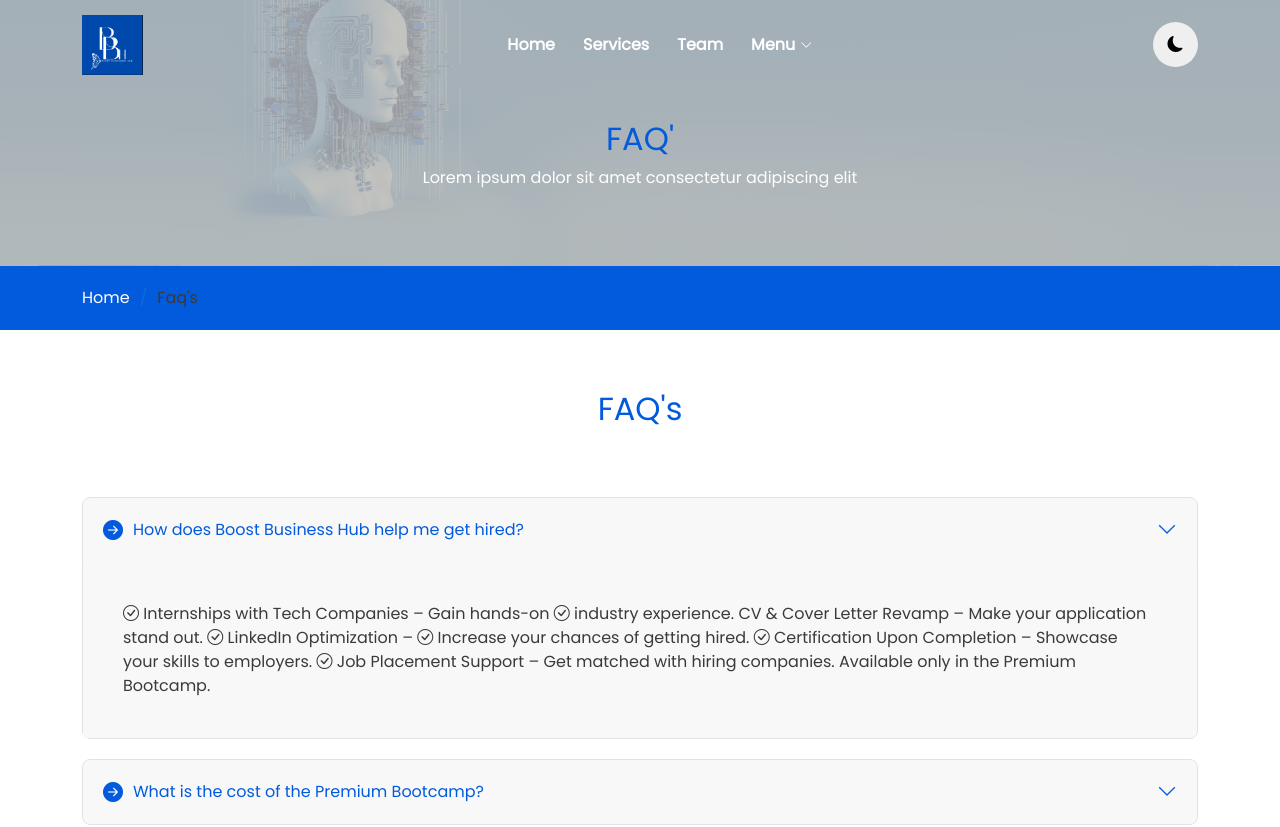
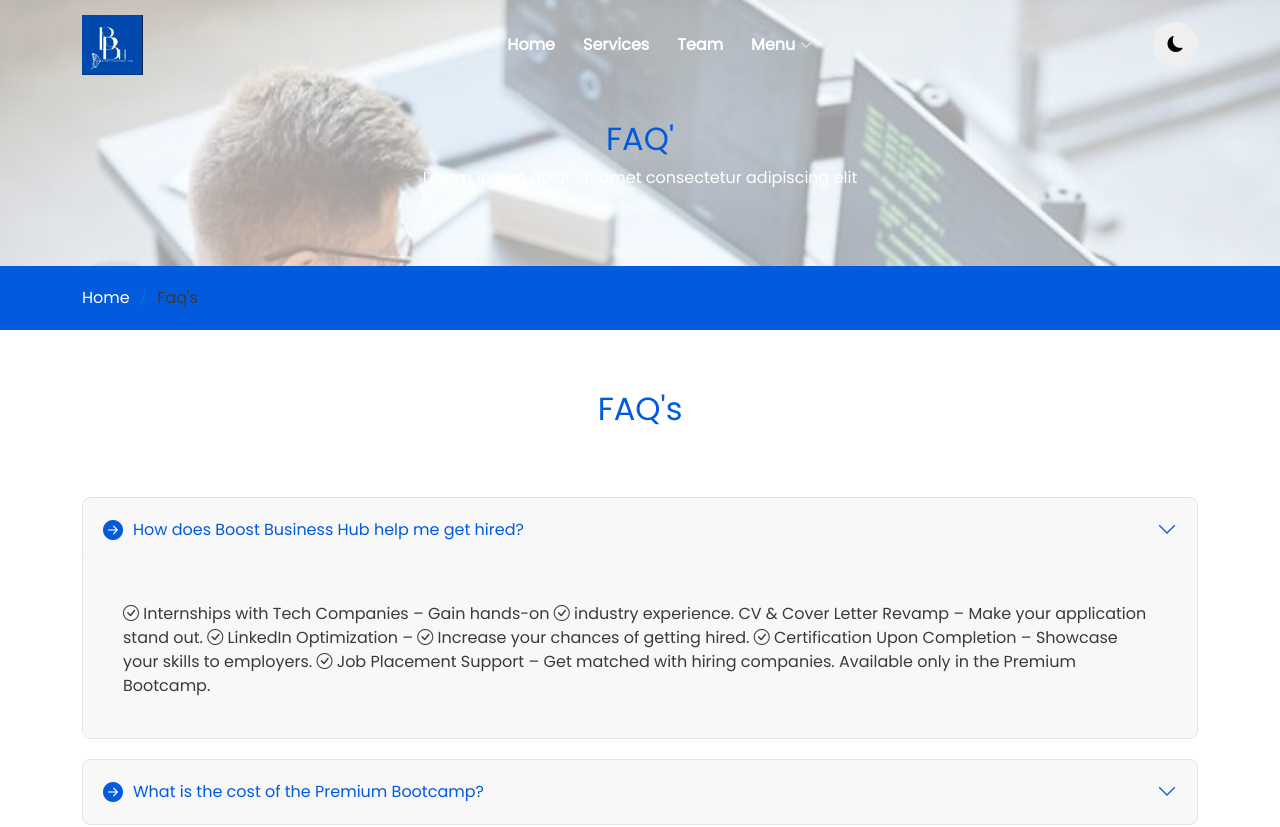
Before and after one commit to Oyasikelly/Boost-Business-Hub, a plain HTML site: page faqs.html in a window 1280 px wide. Shown: the top 827 px of the page. Drawn offline with Linux system fonts and the light colour scheme.

Commit message:
Update styles.css

```diff
--- a/assets/stylesheets/styles.css
+++ b/assets/stylesheets/styles.css
@@ -233,8 +233,9 @@
 .breadcrumbs .page-header {
   padding: 120px 0 60px 0;
   min-height: 20vh;
-  background: url(../images/page-header-bg.png) center bottom;
+  background: url(../images/programming.jpg) center top;
   background-size: cover;
+  background-repeat: no-repeat;
   border-radius: 0px;
   overflow: hidden;
   position: relative;
```
